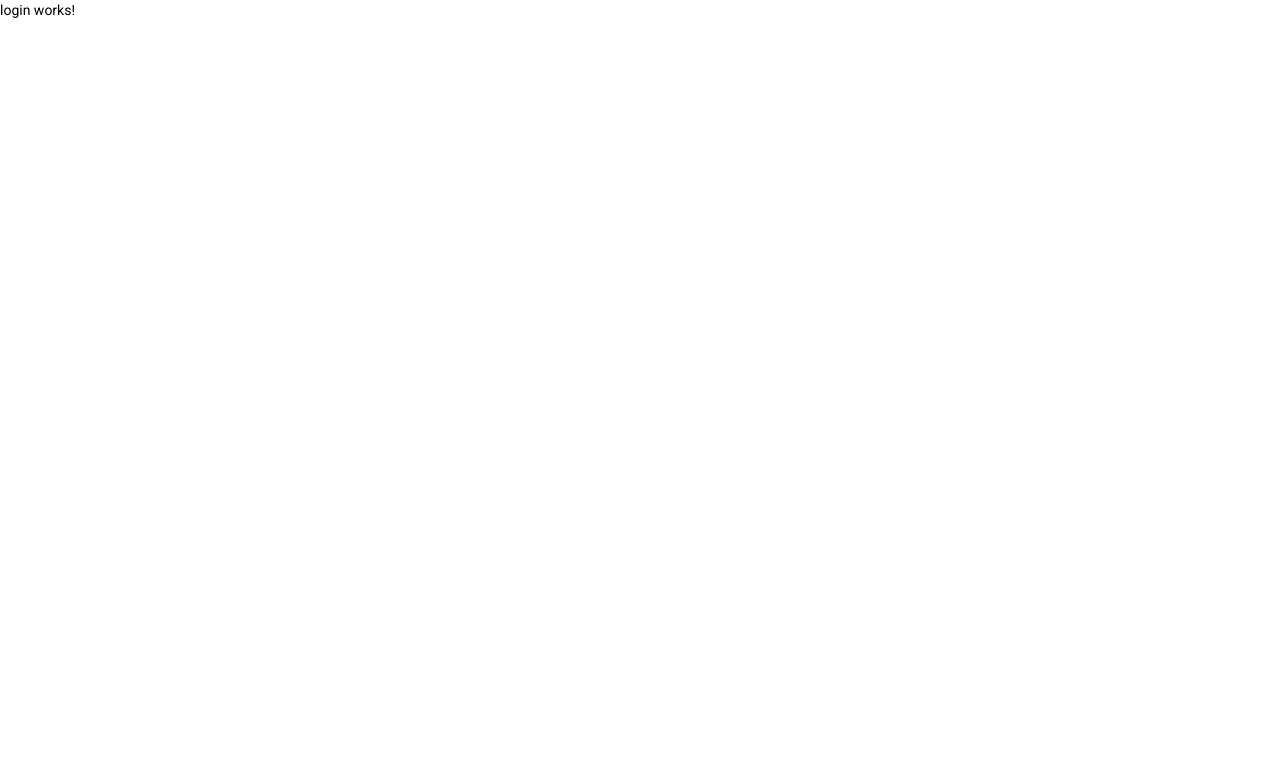
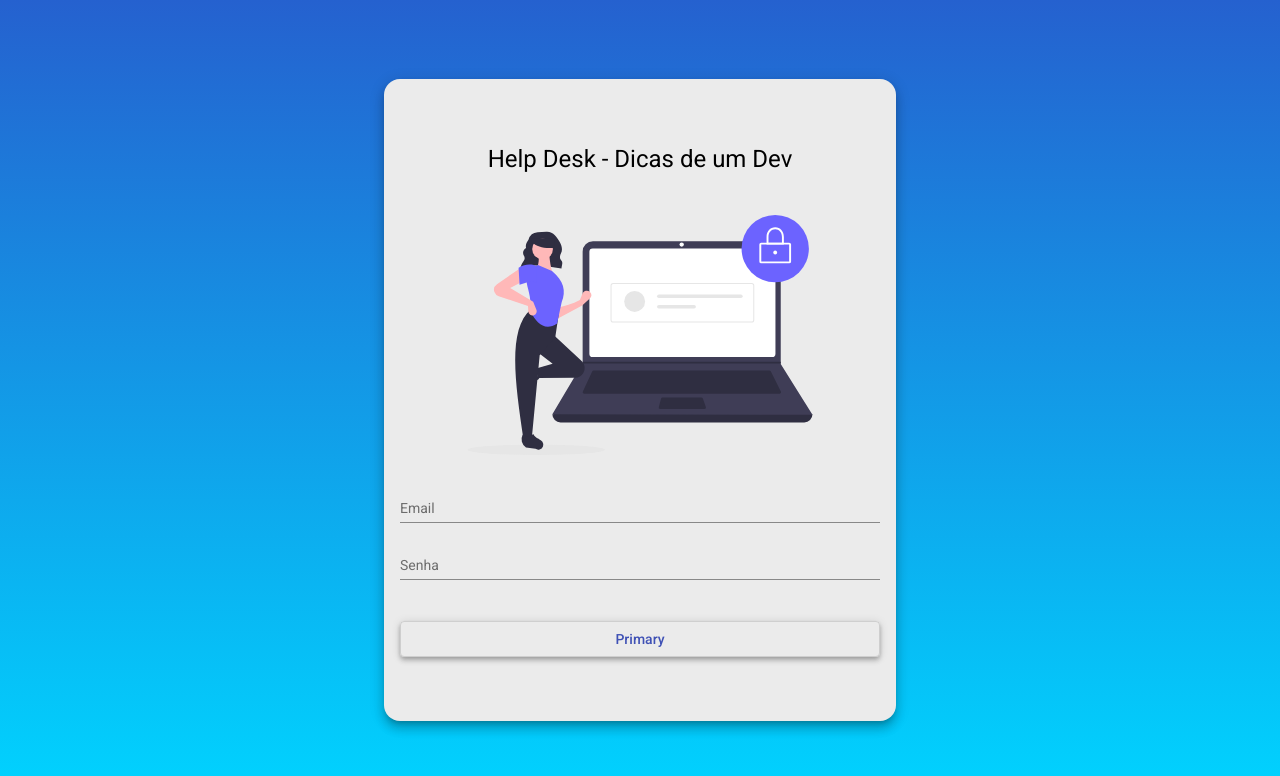
Before and after one commit to lucasfv1/helpdesk-front-curso-angular-e-spring-boot, an Angular app: page /login in a window 1280 px wide. Shown: the top 776 px of the page. Built offline with nearby package versions, Linux system fonts and the light colour scheme.

Commit message:
HTML e CSS para Login

```diff
--- a/src/app/components/login/login.component.css
+++ b/src/app/components/login/login.component.css
@@ -0,0 +1,34 @@
+.container{
+    height: 100%;
+    background: linear-gradient(180deg, rgba(2,0,36,1) 0%, rgba(37,97,207,1) 0%, rgba(0,212,255,1));
+    display: flex;
+    align-items: center;
+    justify-content: center;
+}
+
+.form{
+    width: 30rem;
+    margin: auto;
+    background-color: rgb(235,235,235);
+    padding: 4rem 1rem;
+    border-radius: 1rem;
+}
+
+h1{
+    width: 100%;
+    text-align: center;
+}
+
+img{
+    height: 15rem;
+    width: 100%;
+    margin: 1.5rem auto 1.5rem auto;
+}
+
+.full-width{
+    width: 100%;
+}
+
+button{
+    margin-top: 1.5rem;
+}
--- a/src/app/components/login/login.component.html
+++ b/src/app/components/login/login.component.html
@@ -1 +1,20 @@
-<p>login works!</p>
+<div class="container">
+    <form class="form mat-elevation-z8">
+        <h1>Help Desk - Dicas de um Dev</h1>
+
+        <img src="assets/img/login-image.svg" alt="Help Desk - Dicas de um Dev">
+
+        <mat-form-field class="full-width">
+          <mat-label>Email</mat-label>
+          <input matInput placeholder="Ex. utilizador@mail.com">
+        </mat-form-field>
+
+        <mat-form-field class="full-width">
+            <mat-label>Senha</mat-label>
+            <input type="password" matInput placeholder="Ex. 123">
+        </mat-form-field>
+
+        <button mat-stroked-button color="primary" class="full-width mat-elevation-z4">Primary</button>
+      </form>
+
+</div>
```
